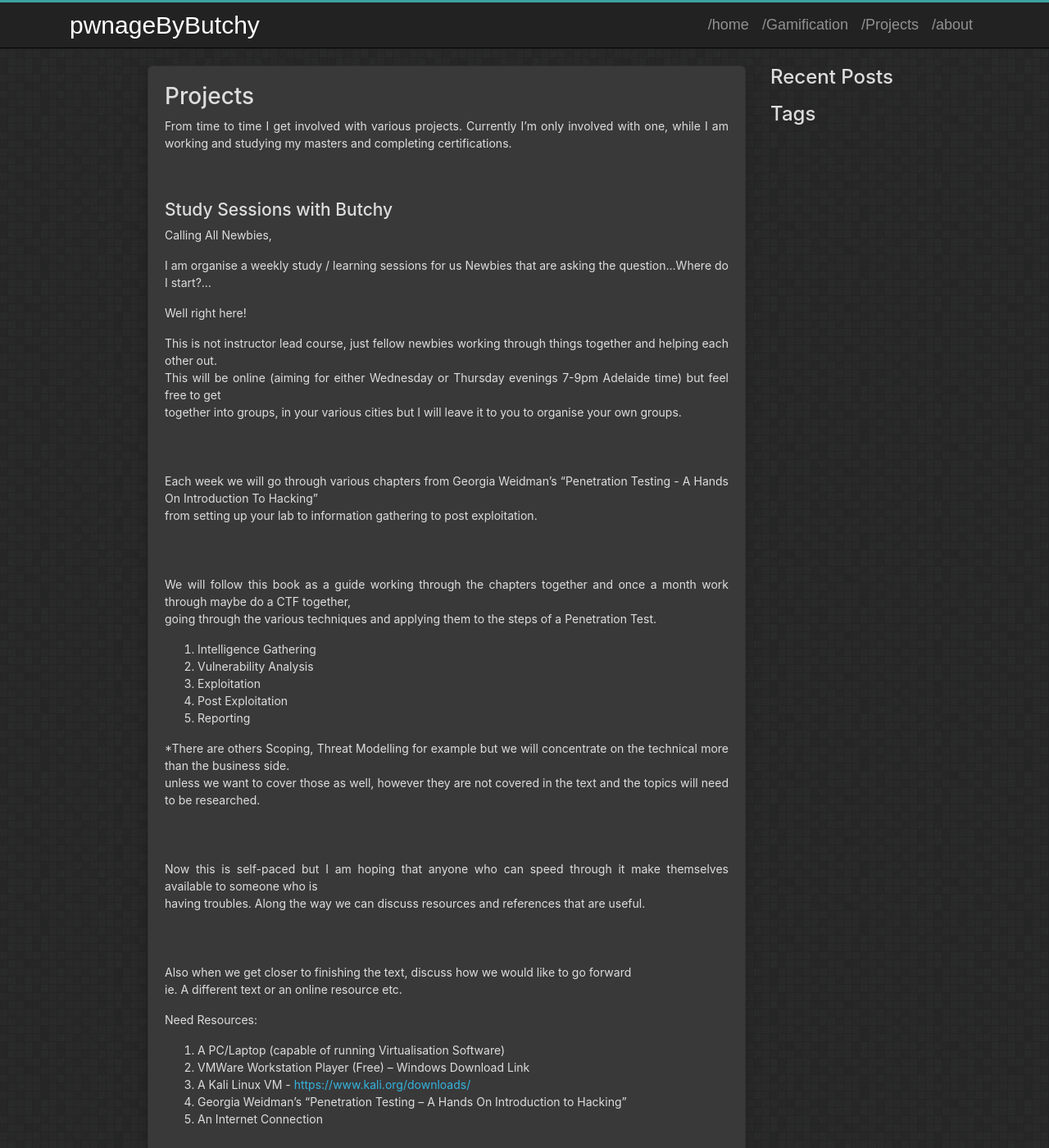
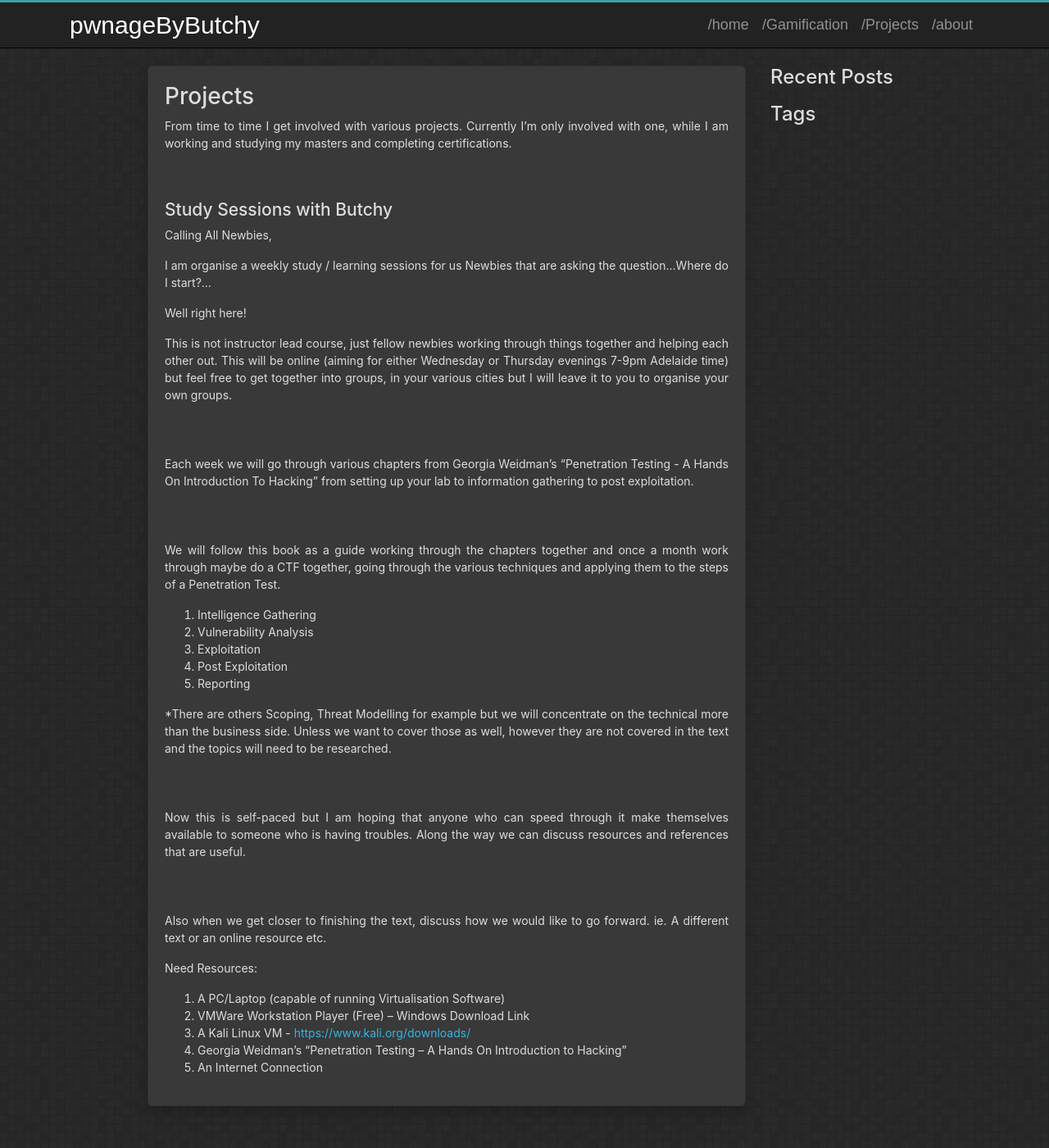
Before and after one commit to pwnageByButchy/pwnageByButchy.github.io, a Jekyll site: the page built from projects.md, in a window 1280 px wide and 1400 px high. Shown: the whole window at 82% size. Built offline with Jekyll 4.4.1, drawn with Linux system fonts in a browser that asks for light colours.

```diff
--- a/projects.md
+++ b/projects.md
@@ -14,15 +14,11 @@ I am organise a weekly study / learning sessions for us Newbies that are asking
 
 Well right here!
 
-This is not instructor lead course, just fellow newbies working through things together and helping each other out.
-This will be online (aiming for either Wednesday or Thursday evenings 7-9pm Adelaide time) but feel free to get
-together into groups, in your various cities but I will leave it to you to organise your own groups.
+This is not instructor lead course, just fellow newbies working through things together and helping each other out. This will be online (aiming for either Wednesday or Thursday evenings 7-9pm Adelaide time) but feel free to get together into groups, in your various cities but I will leave it to you to organise your own groups.
 <br /><br />
-Each week we will go through various chapters from Georgia Weidman's "Penetration Testing - A Hands On Introduction To Hacking"
-from setting up your lab to information gathering to post exploitation.
+Each week we will go through various chapters from Georgia Weidman's "Penetration Testing - A Hands On Introduction To Hacking" from setting up your lab to information gathering to post exploitation.
 <br /><br />
-We will follow this book as a guide working through the chapters together and once a month work through maybe do a CTF together,
-going through the various techniques and applying them to the steps of a Penetration Test.
+We will follow this book as a guide working through the chapters together and once a month work through maybe do a CTF together, going through the various techniques and applying them to the steps of a Penetration Test.
 
 1. Intelligence Gathering
 2. Vulnerability Analysis
@@ -30,14 +26,11 @@ going through the various techniques and applying them to the steps of a Penetra
 4. Post Exploitation
 5. Reporting
 
-*There are others Scoping, Threat Modelling for example but we will concentrate on the technical more than the business side.
-unless we want to cover those as well, however they are not covered in the text and the topics will need to be researched.
+*There are others Scoping, Threat Modelling for example but we will concentrate on the technical more than the business side. Unless we want to cover those as well, however they are not covered in the text and the topics will need to be researched.
 <br /><br />
-Now this is self-paced but I am hoping that anyone who can speed through it make themselves available to someone who is
-having troubles. Along the way we can discuss resources and references that are useful.
+Now this is self-paced but I am hoping that anyone who can speed through it make themselves available to someone who is having troubles. Along the way we can discuss resources and references that are useful.
 <br /><br />
-Also when we get closer to finishing the text, discuss how we would like to go forward
-ie. A different text or an online resource etc.
+Also when we get closer to finishing the text, discuss how we would like to go forward. ie. A different text or an online resource etc.
 
 Need Resources:
 1. A PC/Laptop (capable of running Virtualisation Software)
```
